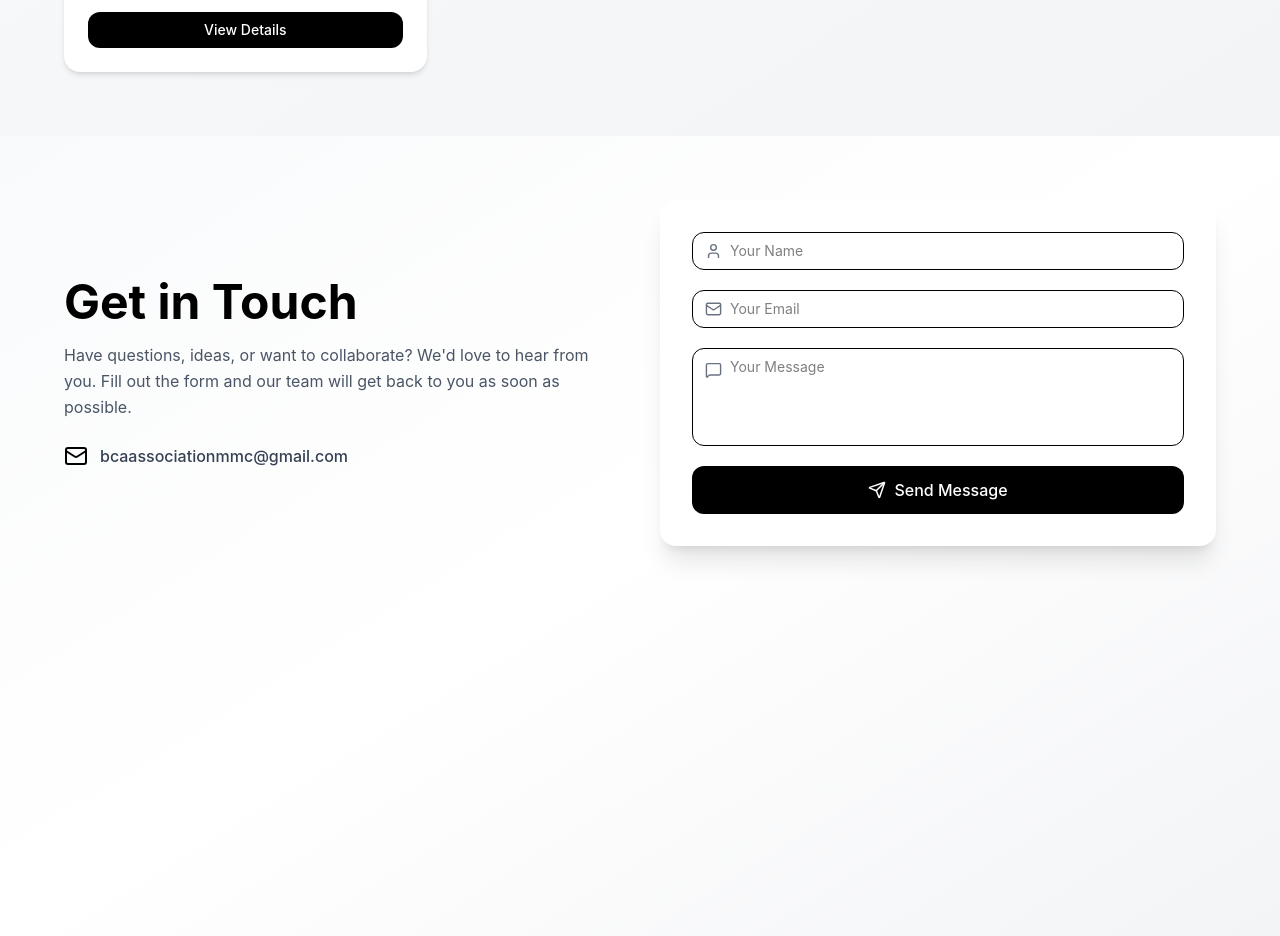
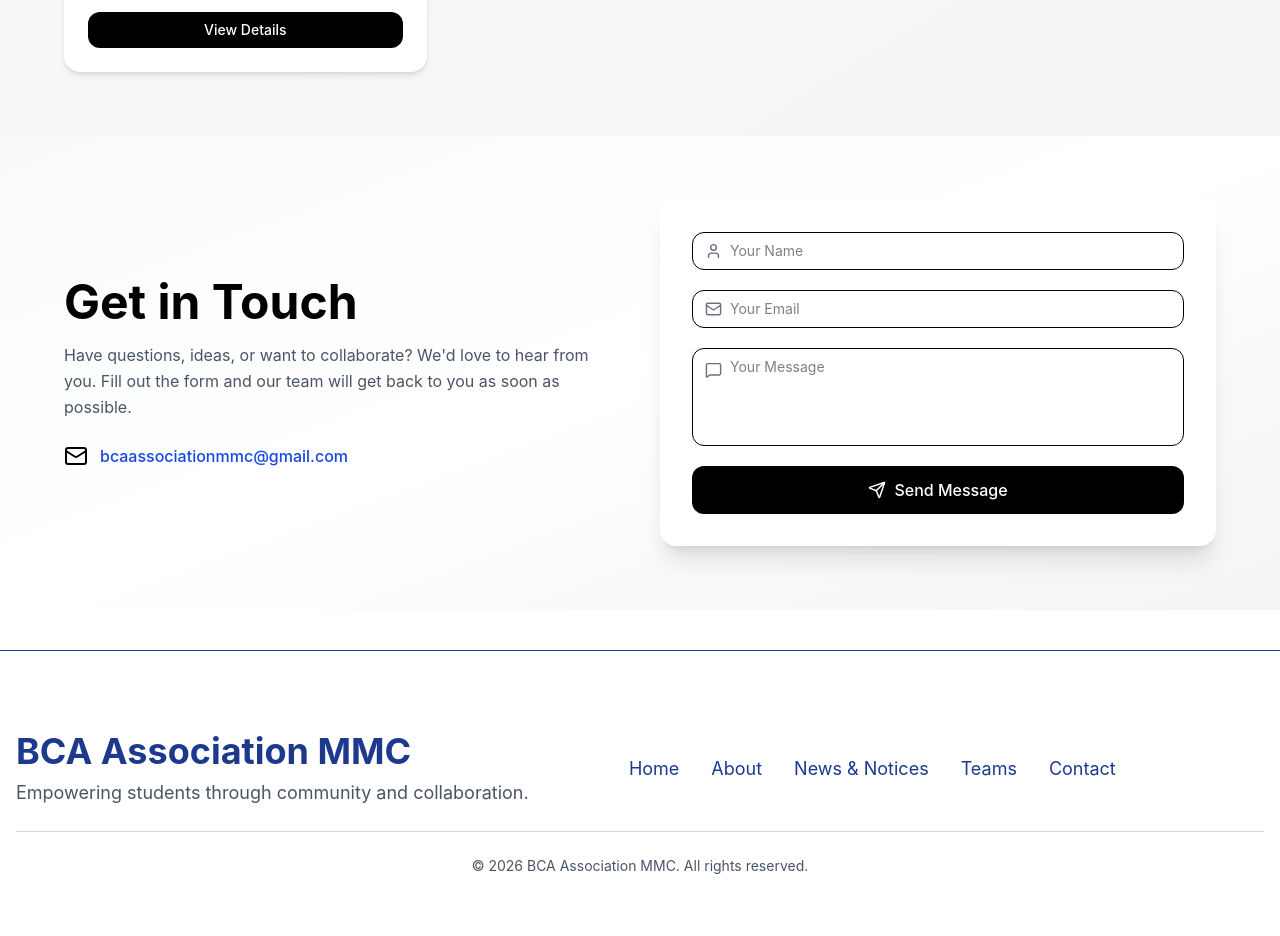
Before and after one commit to userNIGAM/BCAAssociation, a React (Vite) app in the folder frontend/: page / in a window 1280 px wide. Shown: the part 1480-2416 px from the top of the page. After the commit the page ends 2356 px from the top, so only its background shows below. Built offline with nearby package versions, Linux system fonts and the light colour scheme; a web font is replaced by a local one.

Commit message:
created some components and pages

```diff
--- a/frontend/src/App.jsx
+++ b/frontend/src/App.jsx
@@ -3,6 +3,7 @@ import Hero from './components/Hero'
 import Navbar from './components/Navbar'
 import Event from "./components/Event"
 import Contact from "./components/Contact"
+import Footer from './components/Footer'
 export default function App() {
   return (
     <>
@@ -10,6 +11,9 @@ export default function App() {
       <Hero />
       <Event />
       <Contact />
+
+      {/* Footer */}
+      <Footer />
     </>
     )
 }
--- a/frontend/src/components/Contact.jsx
+++ b/frontend/src/components/Contact.jsx
@@ -21,7 +21,7 @@ export default function ContactPage() {
   };
 
   return (
-    <div className="min-h-screen bg-linear-to-br from-gray-50 via-white to-gray-100 px-4 py-16">
+    <div className="min-h-80 bg-linear-to-br from-gray-50 via-white to-gray-100 px-4 py-16">
       <div className="max-w-6xl mx-auto grid md:grid-cols-2 gap-10 items-center">
 
         {/* Left Info Section */}
@@ -37,7 +37,7 @@ export default function ContactPage() {
 
           <div className="flex items-center gap-3 text-gray-700">
             <Mail className="text-black" />
-            <span className="font-medium">bcaassociationmmc@gmail.com</span>
+            <span className="font-medium text-blue-700">bcaassociationmmc@gmail.com</span>
           </div>
         </motion.div>
 
--- /dev/null
+++ b/frontend/src/components/Footer.jsx
@@ -0,0 +1,41 @@
+import React from 'react'
+
+const Footer = () => {
+  return (
+
+<footer className="bg-white text-blue-900 pt-20 mt-10 border-t border-blue-900">
+      <div className="container mx-auto px-4">
+        <div className="flex flex-col md:flex-row justify-between items-center">
+          <div className="mb-6 md:mb-0 text-center md:text-left">
+            <h2 className="text-4xl font-bold">BCA Association MMC</h2>
+            <p className="text-gray-600 mt-2 text-lg">Empowering students through community and collaboration.</p>
+          </div>
+          <div className="flex flex-col md:flex-row space-x-0 md:space-x-8 mb-6 md:mb-0">
+            <a href="/" className="hover:text-blue-700 transition duration-200 text-lg mb-2 md:mb-0">Home</a>
+            <a href="/about" className="hover:text-blue-700 transition duration-200 text-lg mb-2 md:mb-0">About</a>
+            <a href="/news" className="hover:text-blue-700 transition duration-200 text-lg mb-2 md:mb-0">News & Notices</a>
+            <a href="/teams" className="hover:text-blue-700 transition duration-200 text-lg mb-2 md:mb-0">Teams</a>
+            <a href="/contact" className="hover:text-blue-700 transition duration-200 text-lg">Contact</a>
+          </div>
+          <div className="flex space-x-6">
+            <a href="#" aria-label="Facebook" className="hover:text-blue-700 transition duration-200 text-3xl">
+              <i className="bx bxl-facebook-circle"></i>
+            </a>
+            <a href="#" aria-label="Twitter" className="hover:text-blue-700 transition duration-200 text-3xl">
+              <i className="bx bxl-twitter"></i>
+            </a>
+            <a href="#" aria-label="Instagram" className="hover:text-blue-700 transition duration-200 text-3xl">
+              <i className="bx bxl-instagram"></i>
+            </a>
+          </div>
+        </div>
+        <div className="border-t border-gray-300 mt-6 pt-6">
+          <p className="text-center text-gray-600 text-sm">
+            &copy; {new Date().getFullYear()} BCA Association MMC. All rights reserved.
+          </p>
+        </div>
+      </div>
+    </footer>    )
+}
+
+export default Footer
```
